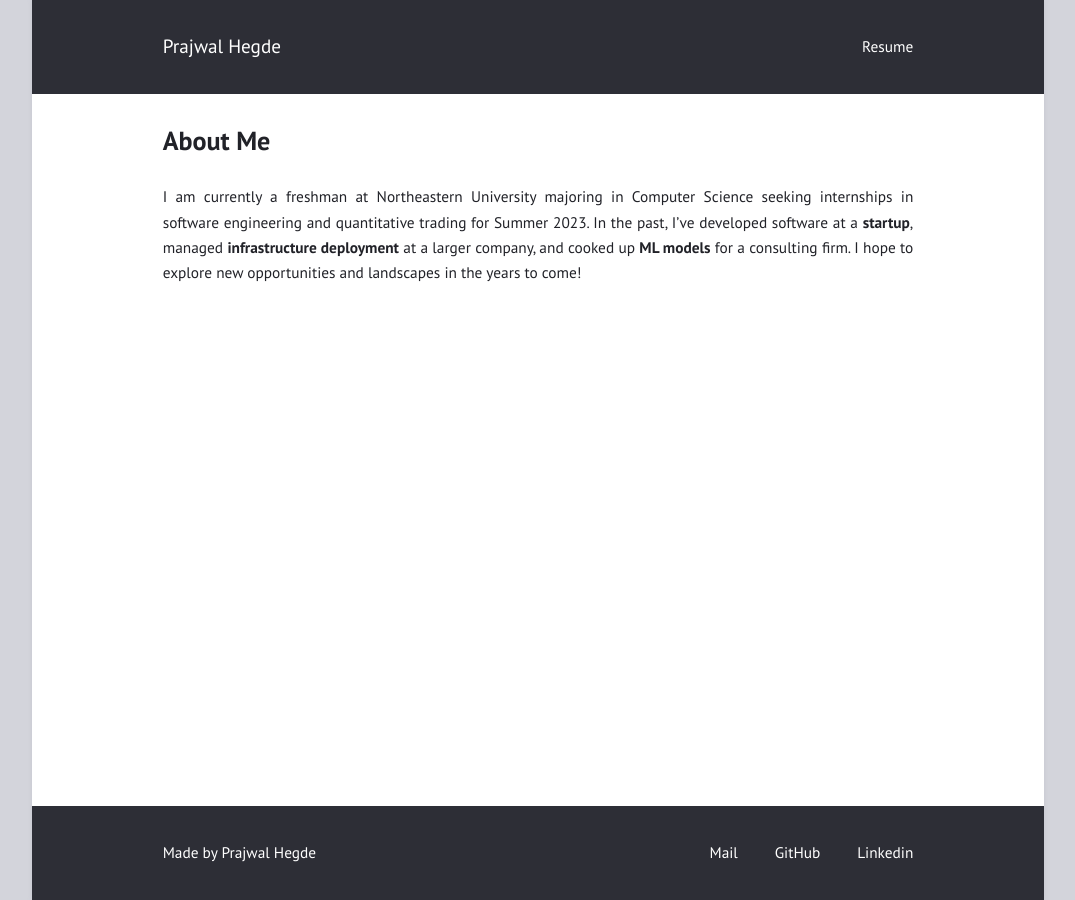
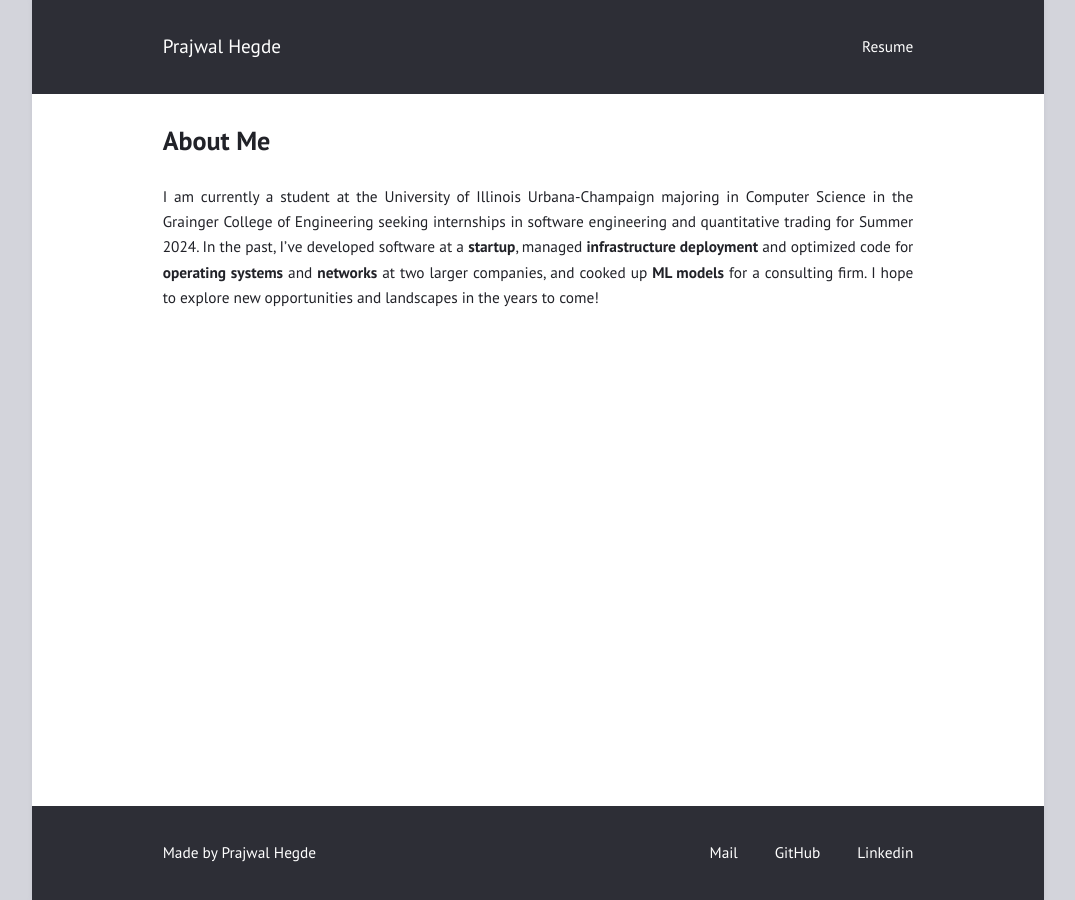
Before and after one commit to phegde494/phegde494.github.io, a Jekyll site: the page built from _posts/2017-02-01-markdown-examples.md, in a window 1280 px wide. Shown: the whole page, without its empty margins (102-1177 px from the left). Built offline with Jekyll 4.4.1, drawn with Linux system fonts in a browser that asks for light colours.

Commit message:
updated about me

```diff
--- a/_posts/2017-02-01-markdown-examples.md
+++ b/_posts/2017-02-01-markdown-examples.md
@@ -3,4 +3,4 @@
 layout: post
 ---
 
-I am currently a freshman at Northeastern University majoring in Computer Science seeking internships in software engineering and quantitative trading for Summer 2023. In the past, I've developed software at a **startup**, managed **infrastructure deployment** at a larger company, and cooked up **ML models** for a consulting firm. I hope to explore new opportunities and landscapes in the years to come!
+I am currently a student at the University of Illinois Urbana-Champaign majoring in Computer Science in the Grainger College of Engineering seeking internships in software engineering and quantitative trading for Summer 2024. In the past, I've developed software at a **startup**, managed **infrastructure deployment** and optimized code for **operating systems** and **networks** at two larger companies, and cooked up **ML models** for a consulting firm. I hope to explore new opportunities and landscapes in the years to come!
```
